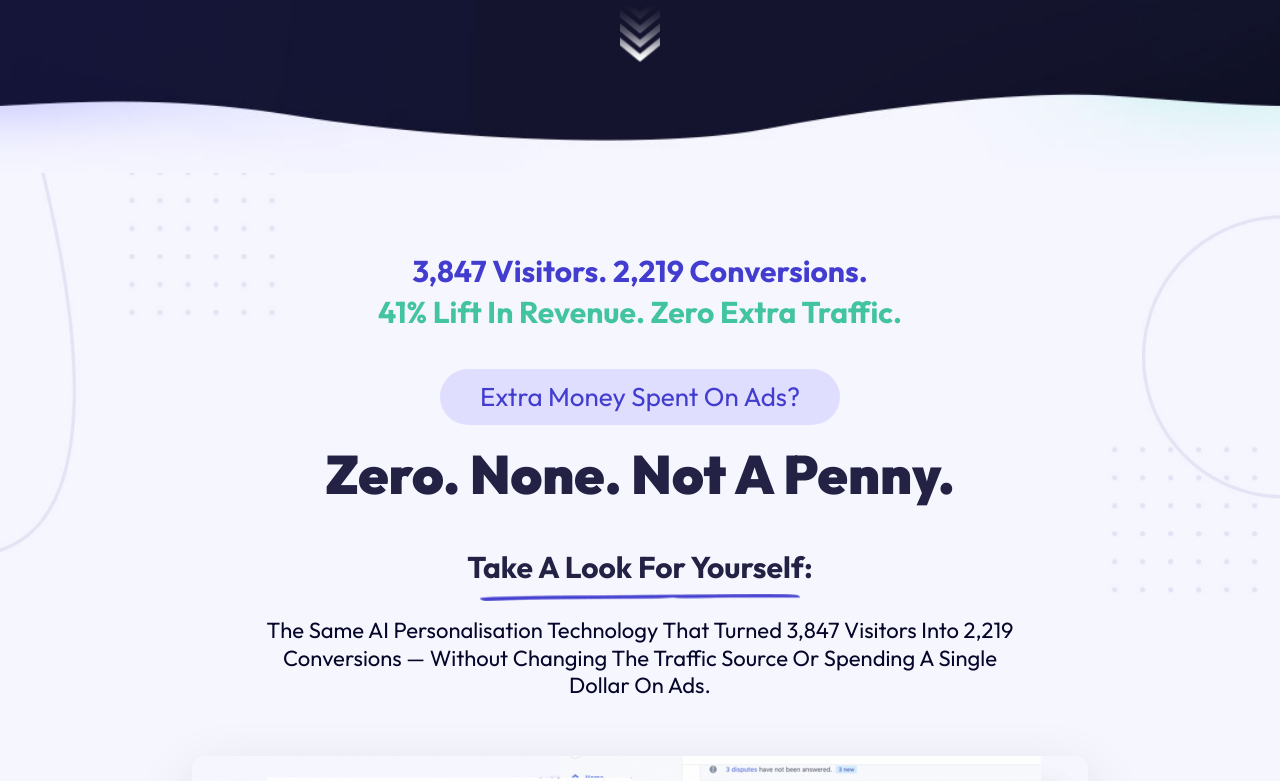
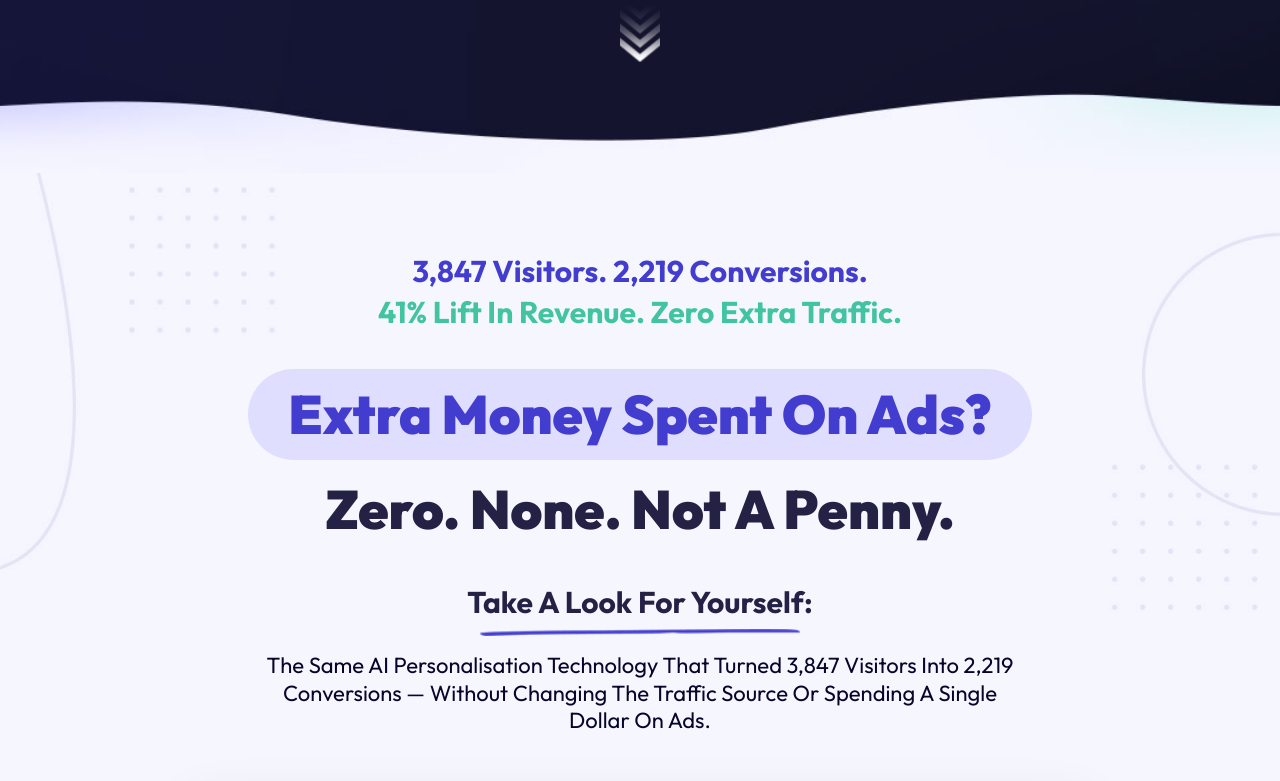
Before and after one commit to chovtech/chov, a Next.js app in the folder apps/pagepersona/frontend/: page / in a window 1280 px wide. Shown: the part 1610-2391 px from the top of the page. Built offline with nearby package versions, Linux system fonts and the light colour scheme.

Commit message:
fix(sales): pill text 54px weight 900
Co-Authored-By: Claude Sonnet 4.6 <noreply@anthropic.com>

```diff
--- a/apps/pagepersona/frontend/app/_components/sales/ProofStatSection.tsx
+++ b/apps/pagepersona/frontend/app/_components/sales/ProofStatSection.tsx
@@ -53,8 +53,8 @@ const ProofStatSection = () => {
             <p
               style={{
                 fontFamily: 'var(--font-outfit)',
-                fontWeight: 400,
-                fontSize: '26px',
+                fontWeight: 900,
+                fontSize: '54px',
                 lineHeight: '1.25em',
                 color: 'rgb(66, 61, 207)',
               }}
```
